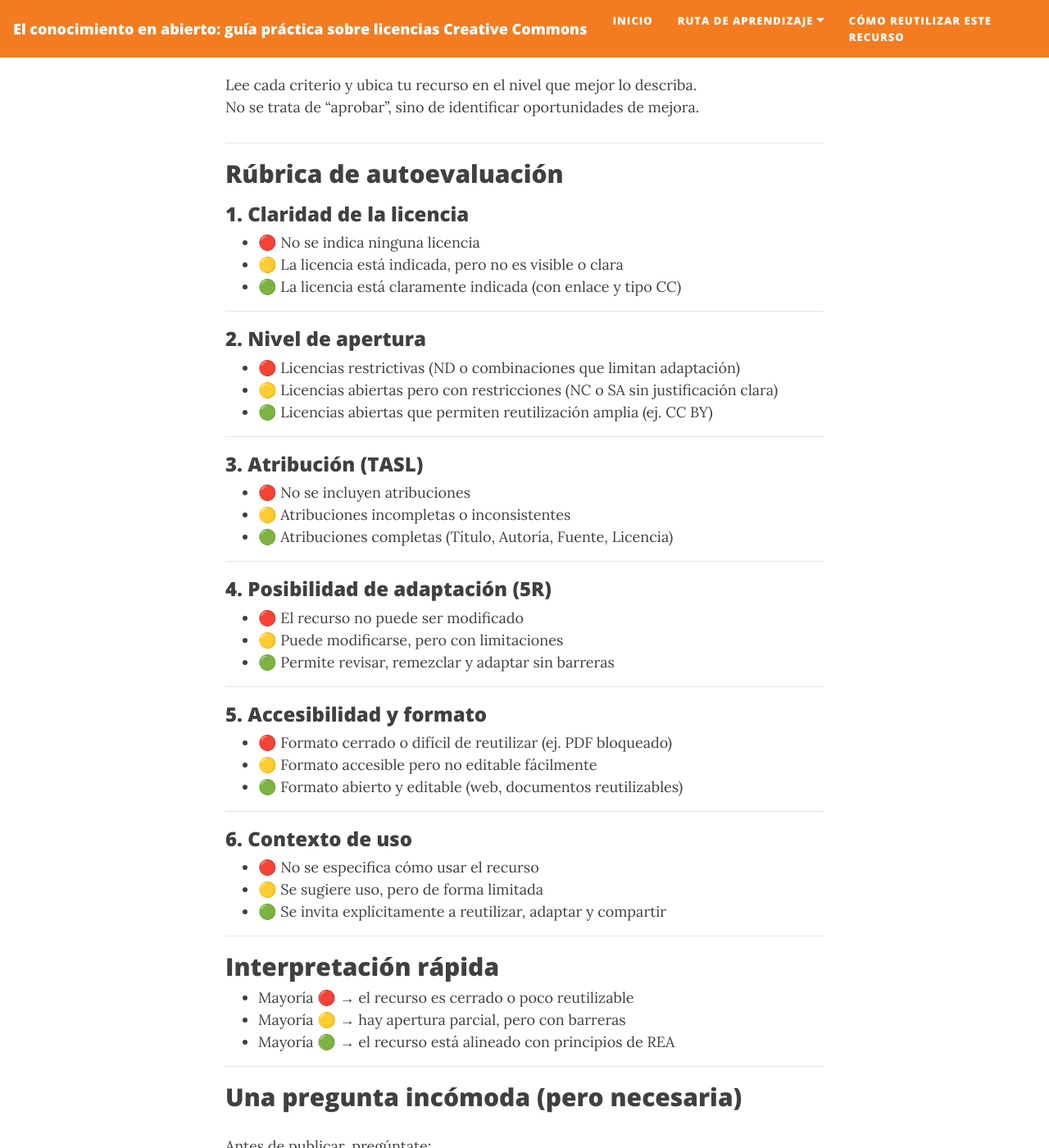
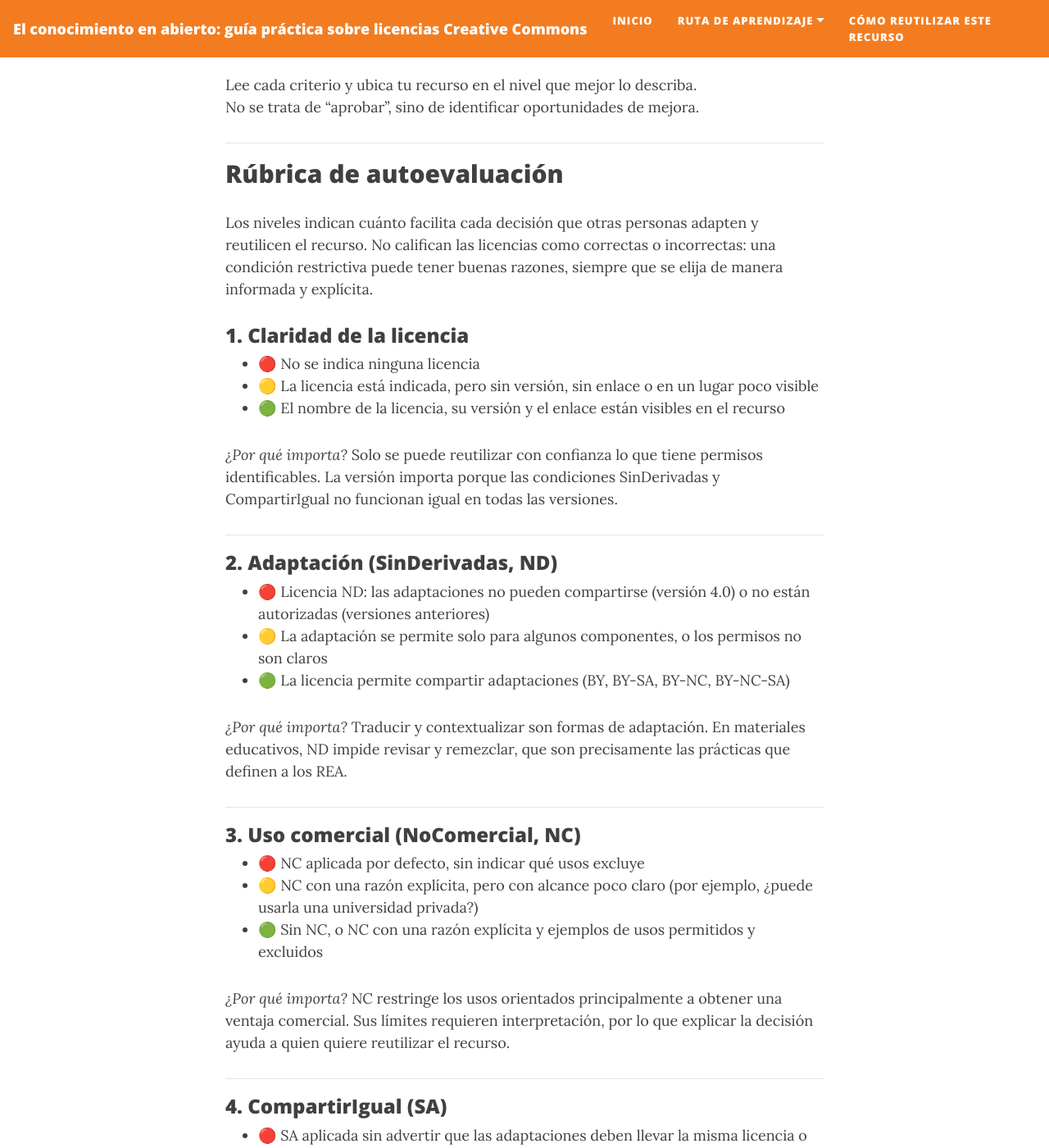
Before and after one commit to rosariorogel/cc-oer-mexico, a Jekyll site: the page built from _pages/rubrica.md, in a window 1280 px wide and 1400 px high, scrolled down 951 px. Shown: the whole window at 82% size. Built offline with Jekyll 4.4.1, drawn with Linux system fonts in a browser that asks for light colours; nearby versions of some CDN libraries; some of the changed text lies outside the part shown.

Commit message:
Revise self-assessment rubric sections
Updated evaluation rubric sections for clarity and structure.

```diff
--- a/_pages/rubrica.md
+++ b/_pages/rubrica.md
@@ -20,62 +20,87 @@ Lee cada criterio y ubica tu recurso en el nivel que mejor lo describa.
 No se trata de “aprobar”, sino de identificar oportunidades de mejora.
 
 ---
+## Rúbrica de autoevaluación
 
-## Rúbrica de autoevaluación
+Los niveles indican cuánto facilita cada decisión que otras personas adapten y reutilicen el recurso. No califican las licencias como correctas o incorrectas: una condición restrictiva puede tener buenas razones, siempre que se elija de manera informada y explícita.
 
 ### 1. Claridad de la licencia
 
 - 🔴 No se indica ninguna licencia
-- 🟡 La licencia está indicada, pero no es visible o clara
-- 🟢 La licencia está claramente indicada (con enlace y tipo CC)
+- 🟡 La licencia está indicada, pero sin versión, sin enlace o en un lugar poco visible
+- 🟢 El nombre de la licencia, su versión y el enlace están visibles en el recurso
+
+*¿Por qué importa?* Solo se puede reutilizar con confianza lo que tiene permisos identificables. La versión importa porque las condiciones SinDerivadas y CompartirIgual no funcionan igual en todas las versiones.
 
 ---
 
-### 2. Nivel de apertura
+### 2. Adaptación (SinDerivadas, ND)
 
-- 🔴 Licencias restrictivas (ND o combinaciones que limitan adaptación)
-- 🟡 Licencias abiertas pero con restricciones (NC o SA sin justificación clara)
-- 🟢 Licencias abiertas que permiten reutilización amplia (ej. CC BY)
+- 🔴 Licencia ND: las adaptaciones no pueden compartirse (versión 4.0) o no están autorizadas (versiones anteriores)
+- 🟡 La adaptación se permite solo para algunos componentes, o los permisos no son claros
+- 🟢 La licencia permite compartir adaptaciones (BY, BY-SA, BY-NC, BY-NC-SA)
+
+*¿Por qué importa?* Traducir y contextualizar son formas de adaptación. En materiales educativos, ND impide revisar y remezclar, que son precisamente las prácticas que definen a los REA.
 
 ---
 
-### 3. Atribución (TASL)
+### 3. Uso comercial (NoComercial, NC)
+
+- 🔴 NC aplicada por defecto, sin indicar qué usos excluye
+- 🟡 NC con una razón explícita, pero con alcance poco claro (por ejemplo, ¿puede usarla una universidad privada?)
+- 🟢 Sin NC, o NC con una razón explícita y ejemplos de usos permitidos y excluidos
+
+*¿Por qué importa?* NC restringe los usos orientados principalmente a obtener una ventaja comercial. Sus límites requieren interpretación, por lo que explicar la decisión ayuda a quien quiere reutilizar el recurso.
+
+---
+
+### 4. CompartirIgual (SA)
+
+- 🔴 SA aplicada sin advertir que las adaptaciones deben llevar la misma licencia o una compatible
+- 🟡 SA aplicada deliberadamente, pero sin considerar su compatibilidad con otros materiales
+- 🟢 Sin SA, o SA aplicada deliberadamente, con una nota sobre la licencia que deben llevar las adaptaciones
+
+*¿Por qué importa?* SA mantiene abiertas las adaptaciones, pero limita la posibilidad de combinarlas con materiales bajo licencias incompatibles.
+
+---
+
+### 5. Atribución (TASL)
 
 - 🔴 No se incluyen atribuciones
 - 🟡 Atribuciones incompletas o inconsistentes
 - 🟢 Atribuciones completas (Título, Autoría, Fuente, Licencia)
 
----
-
-### 4. Posibilidad de adaptación (5R)
-
-- 🔴 El recurso no puede ser modificado
-- 🟡 Puede modificarse, pero con limitaciones
-- 🟢 Permite revisar, remezclar y adaptar sin barreras
+*¿Por qué importa?* Todas las licencias Creative Commons exigen atribución, y una atribución completa hace rastreable la reutilización.
 
 ---
 
-### 5. Accesibilidad y formato
+### 6. Accesibilidad y formato
 
-- 🔴 Formato cerrado o difícil de reutilizar (ej. PDF bloqueado)
-- 🟡 Formato accesible pero no editable fácilmente
-- 🟢 Formato abierto y editable (web, documentos reutilizables)
+- 🔴 Formato cerrado o difícil de reutilizar (por ejemplo, un PDF bloqueado)
+- 🟡 Formato accesible, pero no fácilmente editable
+- 🟢 Formato abierto y editable (web, documentos reutilizables, archivos fuente disponibles)
+
+*¿Por qué importa?* El permiso para adaptar sirve de poco si no se tiene acceso a archivos que puedan editarse.
 
 ---
 
-### 6. Contexto de uso
+### 7. Contexto de uso
 
-- 🔴 No se especifica cómo usar el recurso
-- 🟡 Se sugiere uso, pero de forma limitada
+- 🔴 No se indica cómo usar el recurso
+- 🟡 Se sugiere un uso, pero de forma limitada
 - 🟢 Se invita explícitamente a reutilizar, adaptar y compartir
+
+*¿Por qué importa?* Una invitación explícita reduce la incertidumbre de quien quiere reutilizar el recurso.
 
 ---
 
 ## Interpretación rápida
 
 - Mayoría 🔴 → el recurso es cerrado o poco reutilizable
-- Mayoría 🟡 → hay apertura parcial, pero con barreras
-- Mayoría 🟢 → el recurso está alineado con principios de REA
+- Mayoría 🟡 → hay apertura parcial, pero con barreras o decisiones sin explicar
+- Mayoría 🟢 → el recurso está alineado con los principios de los REA
+
+Un 🔴 o un 🟡 en los criterios 2 a 4 no es necesariamente un error: puede reflejar una decisión con razones. Lo importante es que la decisión sea explícita y que quede claro qué permite y qué impide.
 
 ---
 
```
